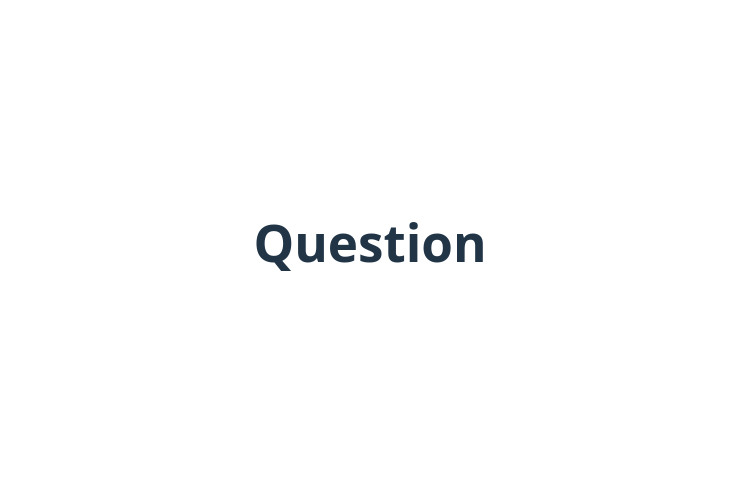
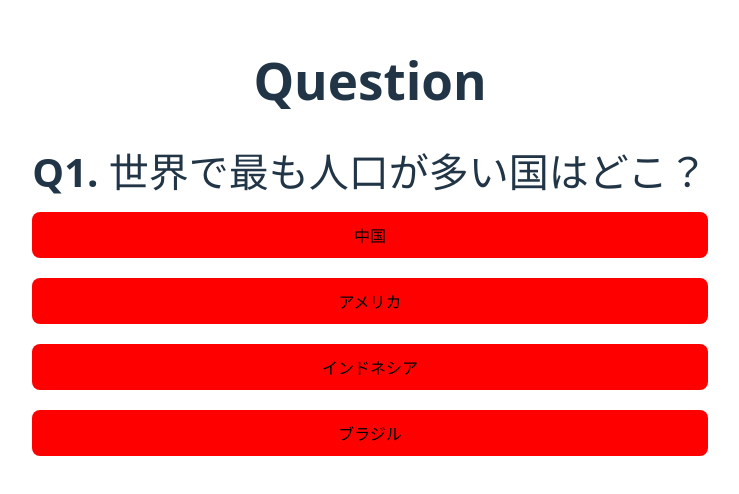
Before and after one commit to DaichiHiraoka/ReactQuizApp, a React (Vite) app: page /Question in a window 1280 px wide. Shown: the part 158-652 px from the top of the page, without its empty margins (270-1009 px from the left). Built offline with nearby package versions, Linux system fonts and the light colour scheme.

Commit message:
クイズ機能完成まで

```diff
--- a/src/App.jsx
+++ b/src/App.jsx
@@ -6,9 +6,9 @@ import { ROUTES } from './const.js';
 import Button from './components/Button/Button.jsx';
 import Display from './components/Display/Display.jsx';
 import { BrowserRouter ,Routes ,Route} from 'react-router-dom';
-import Top from './pages/Top.jsx';
-import Question from './pages/Question.jsx';
-import Result from './pages/Result.jsx';
+import Top from './pages/TopPage.jsx';
+import Question from './pages/QuestionPage.jsx';
+import Result from './pages/ResultPage.jsx';
 
 function App() {
   return(
--- a/src/components/Button/Button.jsx
+++ b/src/components/Button/Button.jsx
@@ -1,18 +1,11 @@
 import styles from './Button.module.css';
 
-function Button(props) {
-
-
-
-    const {type, disabled , onClick ,children} = props;
-
-
+export default function Button({ children, onClick }) {
 
   return (
-  <button className={styles.button} type={type} disabled={disabled} onClick={onClick}>
-    {children}
+  <button className={styles.button} type="button" onClick={onClick}>
+    <span className={styles.buttonInner}>{children}</span>
   </button>
 
   );
 }
-export default Button;
--- a/src/components/Button/Button.module.css
+++ b/src/components/Button/Button.module.css
@@ -2,4 +2,11 @@
     padding: 10px 20px;
     background: #f00;
     color: #fff;
+    width: 100%;
+    margin: 10px 0;
+
+    .buttonInner{
+        color: #000;
+
+    }
 }
--- a/src/components/Display/Display.jsx
+++ b/src/components/Display/Display.jsx
@@ -1,18 +1,8 @@
-import { useEffect, useState } from "react";
+import React from 'react'
+import styles from './Display.module.css'
 
-function Display(props){
-     const [text, setText] = useState('loading...');
-
-     useEffect(() => {
-        setTimeout(() => {
-        setText(`カウント: ${props.count}`);
-        }, 2000);
-     }, []);
-    return(
-        <div>
-            {text}
-        </div>
-    )
+export default function Display({ children }) {
+  return (
+    <div className={styles.display}>{children}</div>
+  )
 }
-
-export default Display;
--- /dev/null
+++ b/src/components/Display/Display.module.css
@@ -0,0 +1,6 @@
+.display{
+    font-size: 40px;
+    font-weight: bold;
+    text-align: center;
+
+}
--- /dev/null
+++ b/src/data/data.js
@@ -0,0 +1,29 @@
+const quizData = [
+    {
+        question: "世界で最も人口が多い国はどこ？",
+        options: ["中国", "アメリカ", "インドネシア", "ブラジル"],
+        answerIndex: 0
+    },
+    {
+        question: "太陽系で最大の惑星はどれ？",
+        options: ["木星", "地球", "土星", "金星"],
+        answerIndex: 0
+    },
+    {
+        question: "ピカソが活躍した芸術分野はどれ？",
+        options: ["絵画", "音楽", "文学", "建築"],
+        answerIndex: 0
+    },
+    {
+        question: "富士山の標高はおよそ何メートル？",
+        options: ["3776m", "2500m", "4200m", "3100m"],
+        answerIndex: 0
+    },
+    {
+        question: "インターネットで使われるHTTPの「H」は何を意味する？",
+        options: ["Hypertext", "Hardware", "History", "Host"],
+        answerIndex: 0
+    },
+];
+
+export default quizData;
--- a/src/pages/Question.jsx
+++ /dev/null
@@ -1,9 +0,0 @@
-function Question() {
-  return (
-    <div>
-      <h1>Question </h1>
-    </div>
-  );
-}
-
-export default Question ;
--- /dev/null
+++ b/src/pages/QuestionPage.jsx
@@ -0,0 +1,53 @@
+import { useEffect, useState } from "react";
+import { useNavigate } from "react-router-dom";
+import { ROUTES } from "../const.js";
+import Display from "../components/Display/Display.jsx";
+import Button from "../components/Button/Button.jsx";
+import quizData from "../data/data.js";
+
+
+
+export default function Question() {
+  const [quizIndex, setQuizIndex] = useState(0);
+  const [answerLogs, setAnswerLogs] = useState([]);
+  const navigate = useNavigate();
+  const MAX_QUIZ_NUM = quizData.length;
+
+  useEffect(() => {
+    if (quizIndex === MAX_QUIZ_NUM && answerLogs.length > 0) {
+      const correctNum = answerLogs.filter((answer) => answer === true);
+      navigate(ROUTES.RESULT, {
+        state: {
+          maxQuizLen: MAX_QUIZ_NUM,
+          correctNumLen: correctNum.length
+        }
+      });
+    }
+  }, [quizIndex, answerLogs, MAX_QUIZ_NUM, navigate]);
+
+  const handleClick = (clickIndex) => {
+    if (clickIndex === quizData[quizIndex].answerIndex) {
+      setAnswerLogs((prev) => [...prev, true]);
+    } else {
+      setAnswerLogs((prev) => [...prev, false]);
+    }
+    setQuizIndex((prev) => prev + 1);
+  };
+
+  return (
+    <>
+      <h1>Question </h1>
+      {quizData[quizIndex] && <Display >
+        {`Q${quizIndex + 1}. ${quizData[quizIndex].question}`}
+      </Display>}
+      {quizData[quizIndex] && <div>
+        {quizData[quizIndex].options.map((option, index) => {
+          return(
+          <Button key={index} onClick={() => handleClick(index)}>{option}</Button>
+
+          )
+      })
+      }</div>}
+    </>
+  );
+}
--- a/src/pages/Result.jsx
+++ /dev/null
@@ -1,12 +0,0 @@
-import { Link } from "react-router-dom";
-
-function Result() {
-  return (
-    <div>
-      <h1>Result </h1>
-      <Link to={ROUTES.TOP} target="_blank">Topに戻る</Link>
-    </div>
-  );
-}
-
-export default Result;
--- /dev/null
+++ b/src/pages/ResultPage.jsx
@@ -0,0 +1,16 @@
+import { Link } from "react-router-dom";
+import { ROUTES } from '../const.js';
+import { useLocation } from "react-router-dom";
+
+export default function Result() {
+  const location = useLocation();
+  const maxQuizLen = location.state.maxQuizLen;
+  const correctNumLen = location.state.correctNumLen;
+  return (
+    <div>
+      <h1>Result </h1>
+      <p>あなたの正解数は: {correctNumLen} / {maxQuizLen}</p>
+      <Link to={ROUTES.TOP} >Topに戻る</Link>
+    </div>
+  );
+}
```
Also changed, not shown: src/pages/TopPage.jsx (renamed from src/pages/Top.jsx, +3 -4 lines), src/const.js (line endings or trailing spaces).
